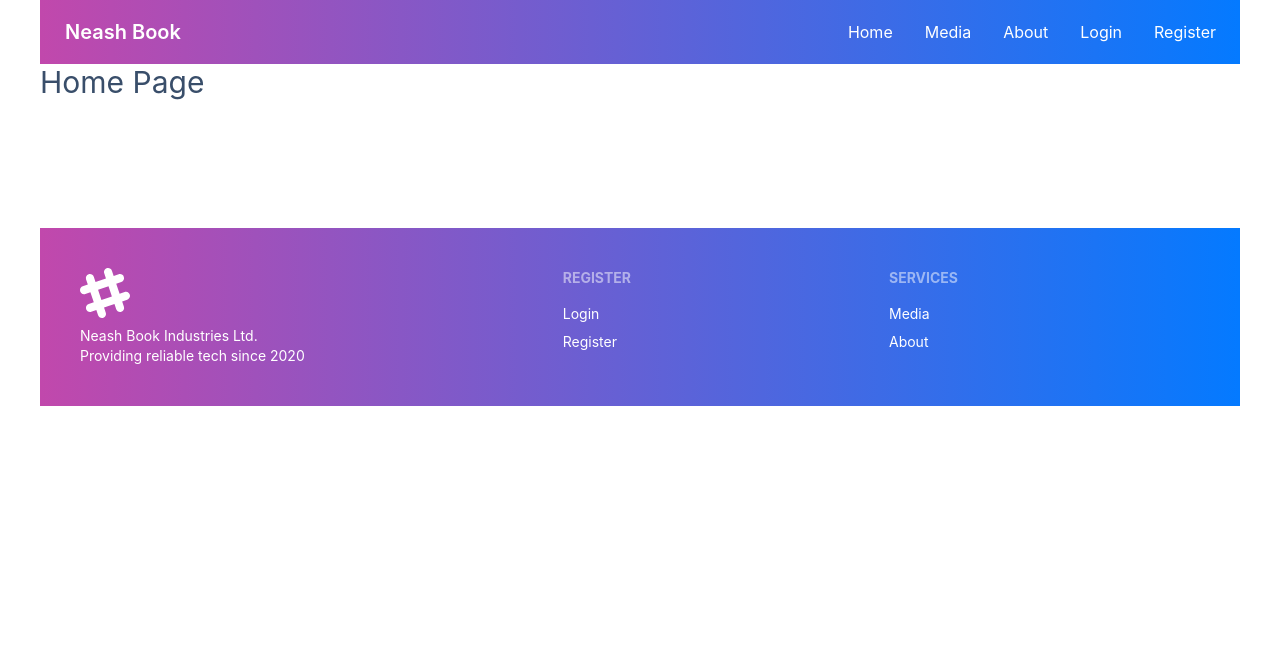
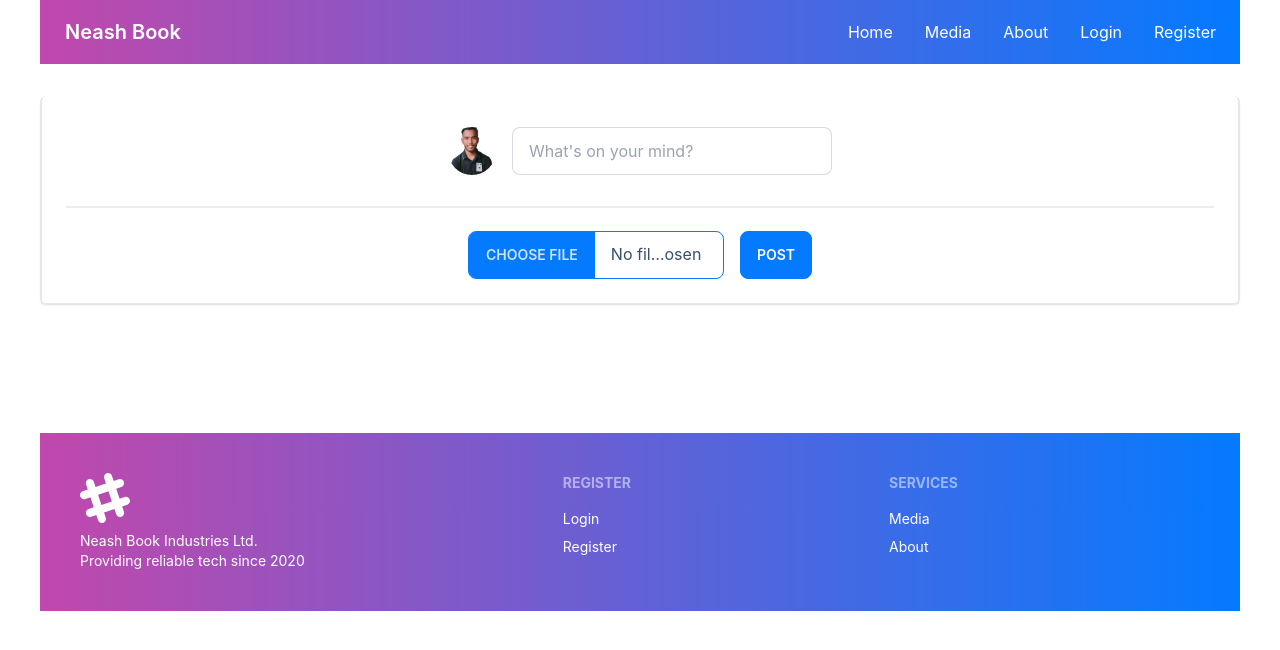
Before and after one commit to neasher1/neash-book-client, a React (Create React App) app: page / in a window 1280 px wide. Shown: the top 650 px of the page. Built offline with nearby package versions, Linux system fonts and the light colour scheme; no server answers.

Commit message:
upload post section

```diff
--- a/package.json
+++ b/package.json
@@ -3,6 +3,7 @@
   "version": "0.1.0",
   "private": true,
   "dependencies": {
+    "@tanstack/react-query": "^4.20.4",
     "@testing-library/jest-dom": "^5.16.5",
     "@testing-library/react": "^13.4.0",
     "@testing-library/user-event": "^13.5.0",
--- a/src/components/Home/Home/Home.js
+++ b/src/components/Home/Home/Home.js
@@ -1,9 +1,10 @@
 import React from 'react';
+import Post from '../Post/Post';
 
 const Home = () => {
     return (
         <div>
-            <h2 className="text-3xl">Home Page</h2>
+            <Post></Post>
         </div>
     );
 };
--- /dev/null
+++ b/src/components/Home/Post/Post.js
@@ -0,0 +1,20 @@
+import React from 'react';
+import img from '../../../Assets/neasher-bg1.png';
+
+const Post = () => {
+    return (
+        <div className='border-solid border-2 p-6 bg-white shadow-sm my-8 rounded-md border-t-0'>
+            <div className='flex flex-row justify-center items-center gap-4'>
+                <img className="mask mask-circle w-12" src={img} alt='user' />
+                <input type="text" placeholder="What's on your mind?" className="input input-bordered w-full max-w-xs" />
+            </div>
+            <div className="divider"></div>
+            <div className='flex flex-row justify-center items-center gap-4'>
+                <input type="file" className="file-input file-input-bordered file-input-primary w-64" />
+                <button className='btn btn-primary text-white'>Post</button>
+            </div>
+        </div>
+    );
+};
+
+export default Post;
```
Also changed, not shown: src/Assets/neasher-bg1.png (added), 1 other file (tests, documents, lock files or other folders).
